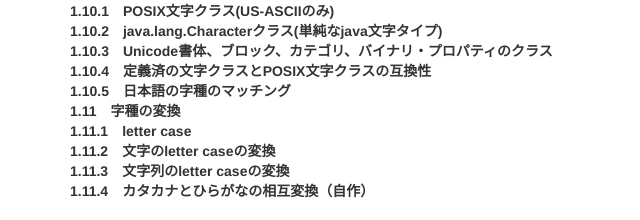
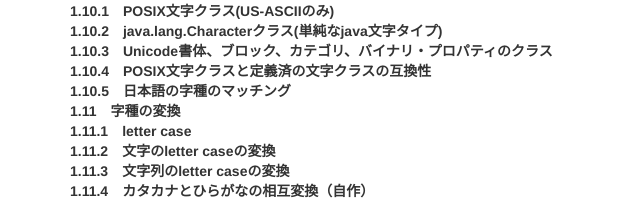
Before and after one commit to ynupc/ynupc.github.io, a plain HTML site: page course/scalastringcourse/index.html in a window 1280 px wide. Shown: the part 7712-7932 px from the top of the page, 0-640 px from the left. Drawn offline with nearby package versions, Linux system fonts and the light colour scheme; files that its build step writes are made by us from their sources.

Commit message:
Update index.html

```diff
--- a/course/scalastringcourse/index.html
+++ b/course/scalastringcourse/index.html
@@ -268,7 +268,7 @@
         <strong>1.10.1　POSIX文字クラス(US-ASCIIのみ)</strong><br>
         <strong>1.10.2　java.lang.Characterクラス(単純なjava文字タイプ)</strong><br>
         <strong>1.10.3　Unicode書体、ブロック、カテゴリ、バイナリ・プロパティのクラス</strong><br>
-        <strong>1.10.4　定義済の文字クラスとPOSIX文字クラスの互換性</strong><br>
+        <strong>1.10.4　POSIX文字クラスと定義済の文字クラスの互換性</strong><br>
         <strong>1.10.5　日本語の字種のマッチング</strong><br></a>
         <strong>1.11　字種の変換</strong><br>
         <strong>1.11.1　letter case</strong><br>
```
